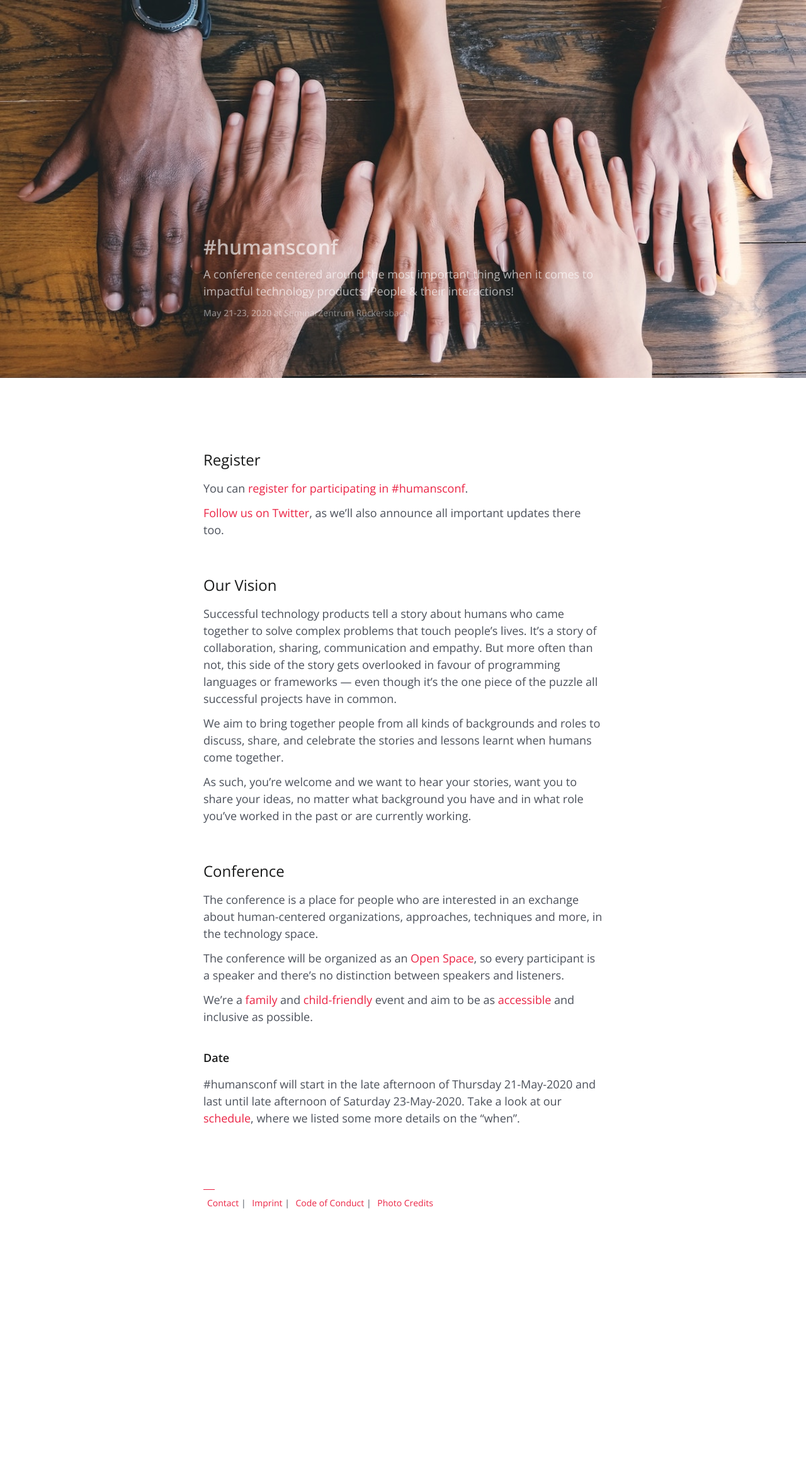
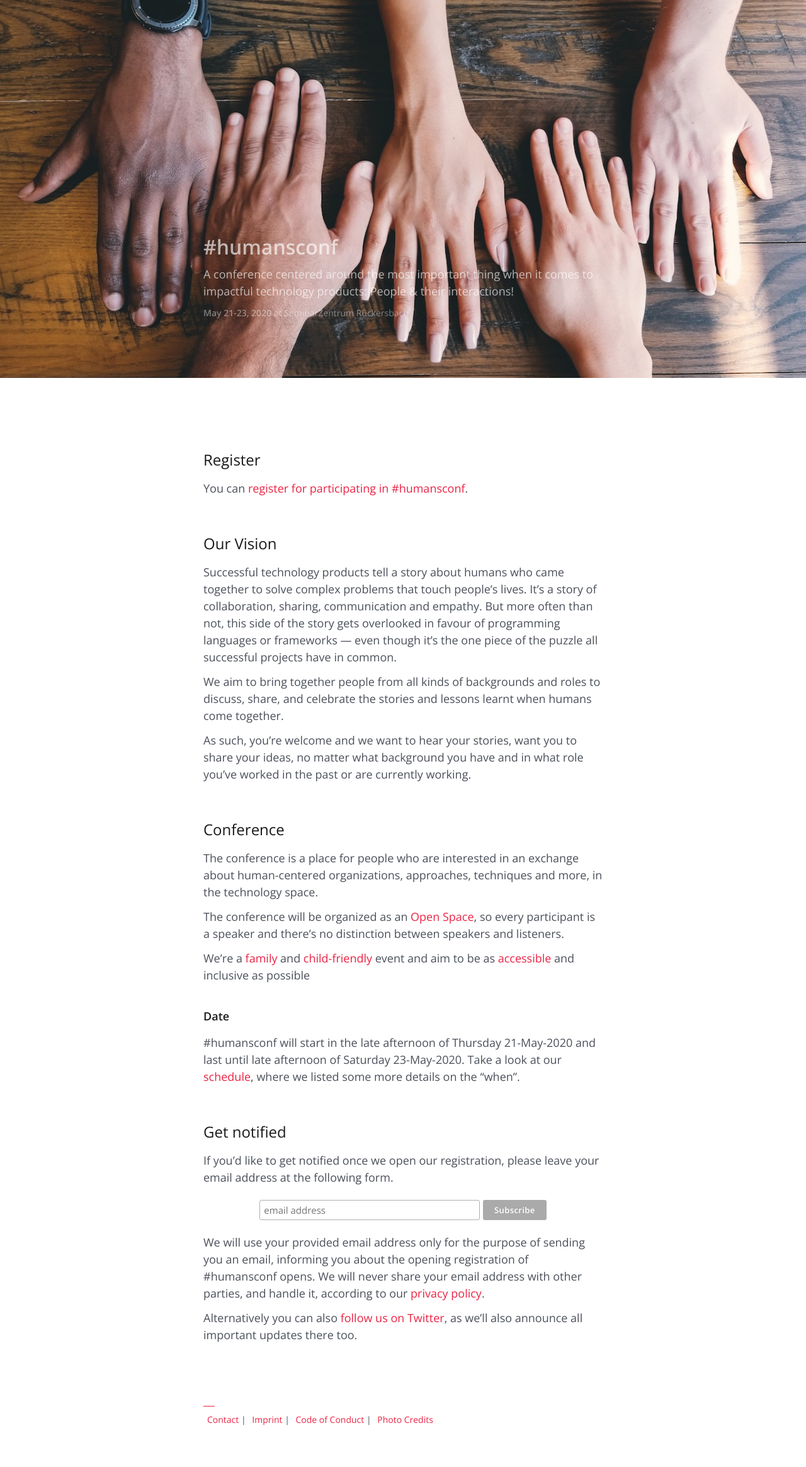
Before and after one commit to humansconf/humansconf.org, a Jekyll site: the page built from index.md, in a window 1280 px wide. Shown: the whole page at 63% size. Built offline with Jekyll 4.4.1, drawn with Linux system fonts in a browser that asks for light colours; before the commit the page ends 1985 px from its top, so only the background shows below that.

Commit message:
Revert "remove newsletter form from index page"
This reverts commit 3e84983d9c7ebd3118a7f734ff79869759d8d9f4.

```diff
--- a/index.md
+++ b/index.md
@@ -29,7 +27,7 @@
 
 The conference will be organized as an [Open Space](/format), so every participant is a speaker and there’s no distinction between speakers and listeners.
 
-We're a [family][family] and [child-friendly][childcare] event and aim to be as [accessible][accessibility] and inclusive as possible.
+We're a [family][family] and [child-friendly][childcare] event and aim to be as [accessible][accessibility] and inclusive as possible
 
 
 ### Date
@@ -37,6 +35,16 @@
 #humansconf will start in the late afternoon of Thursday 21-May-2020 and last until late afternoon of Saturday 23-May-2020. Take a look at our [schedule][schedule], where we listed some more details on the "when".
 
 
+## Get notified
+
+If you'd like to get notified once we open our registration, please leave your email address at the following form.
+
+{% include mailchimp-interest-form.html %}
+
+We will use your provided email address only for the purpose of sending you an email, informing you about the opening registration of #humansconf opens. We will never share your email address with other parties, and handle it, according to our [privacy policy](/imprint).
+
+Alternatively you can also [follow us on Twitter](https://twitter.com/humansconf), as we'll also announce all important updates there too.
+
 [schedule]: /format#schedule
 [family]: /accessibility#family-friendly
 [childcare]: /accessibility#child-care
```
Also changed, not shown: other parts of index.md (+0 -2 lines).
